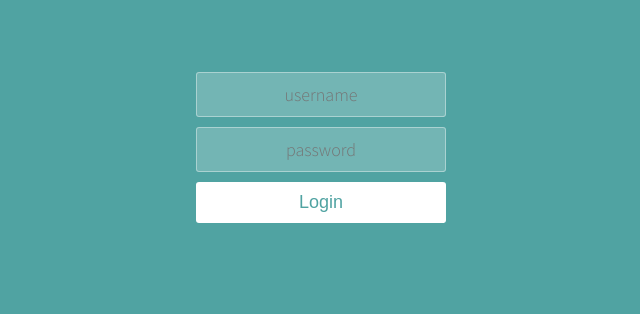
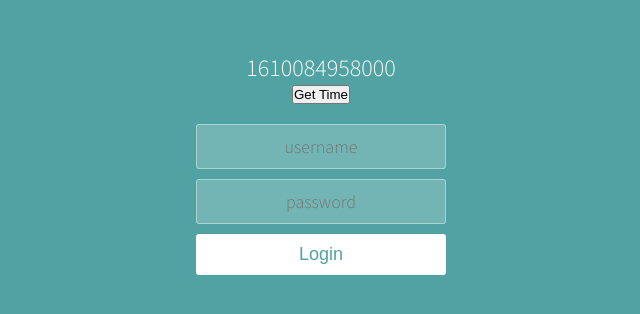
Before and after one commit to Esther-T/Login-Page-with-React, a React (Create React App) app: page / in a window 1280 px wide. Shown: the part 156-470 px from the top of the page, without its empty margins (319-959 px from the left). Built offline with nearby package versions, Linux system fonts and the light colour scheme.

Commit message:
Worked on Hooks

```diff
--- a/src/components/App.jsx
+++ b/src/components/App.jsx
@@ -8,8 +8,15 @@ var userIsRegistered = true; // if user is registered
 var currentTime = new Date().getHours();
 console.log(currentTime);
 function App() {
+  const [currTime, newTime] = React.useState(new Date().getTime());
+
+  function getTime() {
+    newTime(new Date().getTime());
+  }
   return (
     <div className="container">
+      <h2>{currTime}</h2>
+      <button onClick={getTime}>Get Time</button>
       {!userIsRegistered ? <Form /> : isLoggedIn ? <h1>Hello</h1> : <Login />}
     </div>
   );
```
